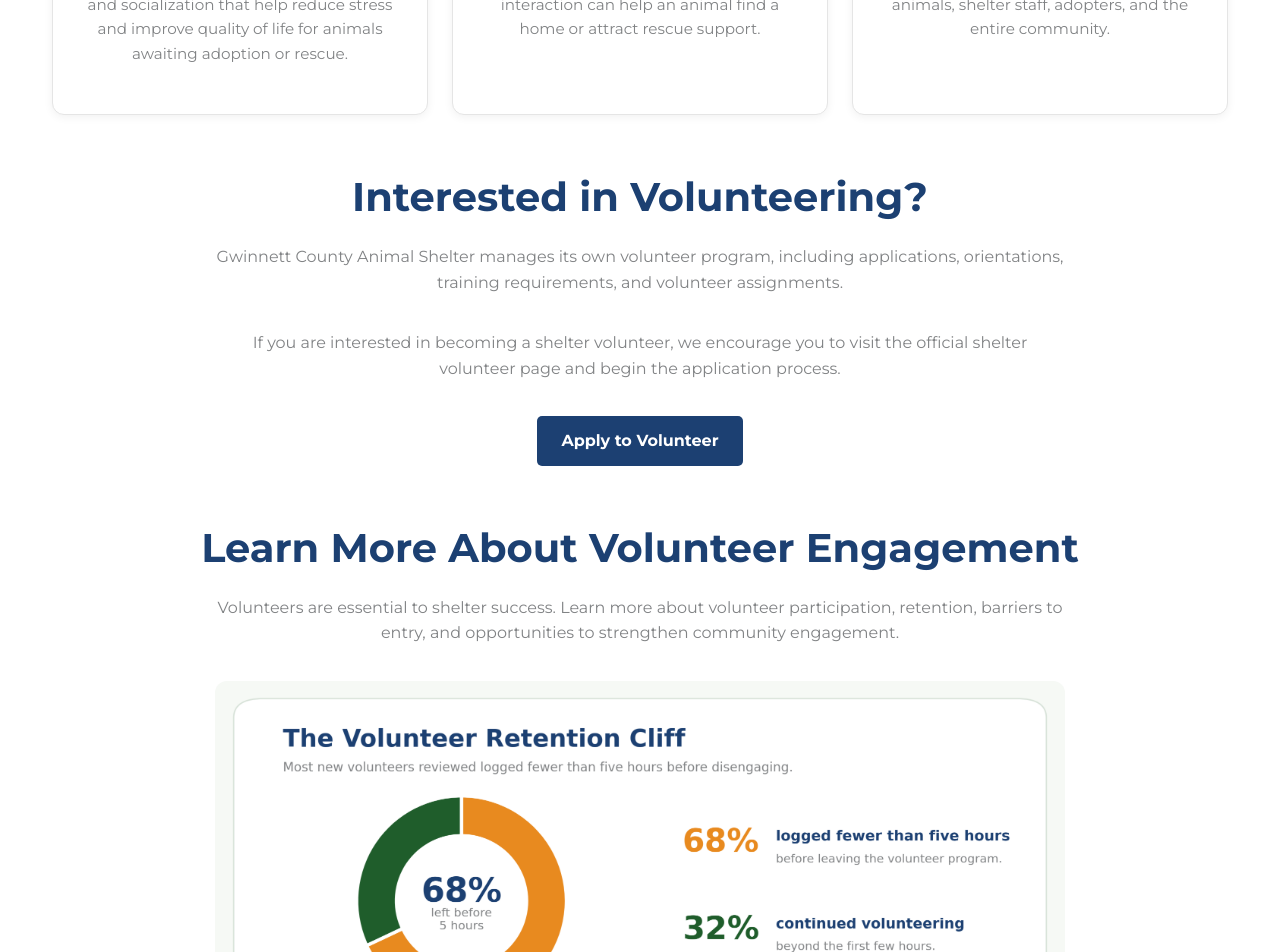
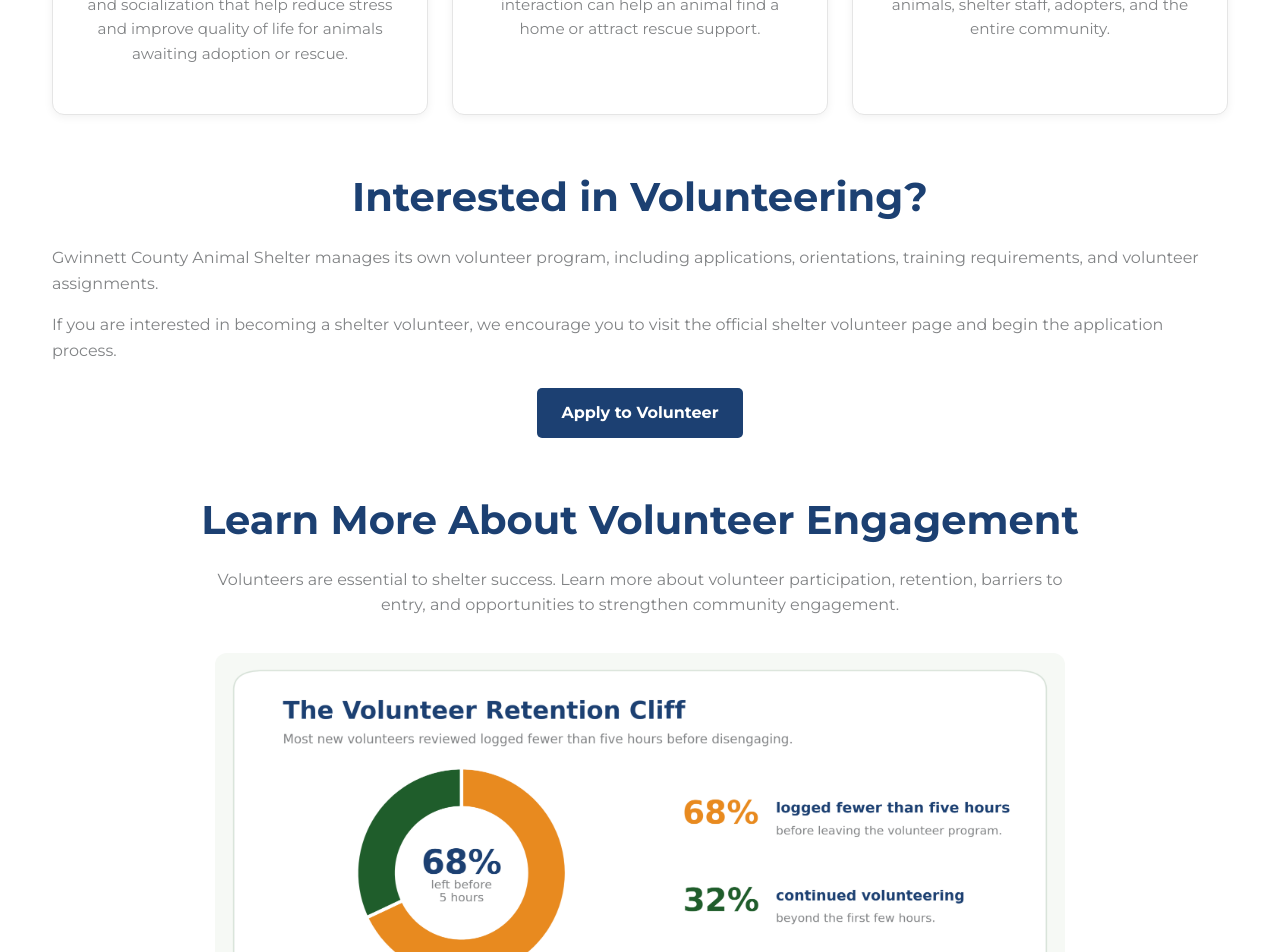
Before and after one commit to whitleybacon/gwinnett-animal-advocacy-alliance, a Jekyll site: the page built from get-involved/volunteer-shelter/index.html, in a window 1280 px wide. Shown: the part 987-1939 px from the top of the page. Built offline with Jekyll 4.4.1, drawn with Linux system fonts in a browser that asks for light colours.

Commit message:
Update index.html

```diff
--- a/get-involved/volunteer-shelter/index.html
+++ b/get-involved/volunteer-shelter/index.html
@@ -69,13 +69,15 @@
 
 <section class="home-section">
 
+    <div class="highlight-content">
+
         <h2>Interested in Volunteering?</h2>
 
-    <p class="section-intro">
+        <p>
             Gwinnett County Animal Shelter manages its own volunteer program, including applications, orientations, training requirements, and volunteer assignments.
         </p>
 
-    <p class="section-intro">
+        <p>
             If you are interested in becoming a shelter volunteer, we encourage you to visit the official shelter volunteer page and begin the application process.
         </p>
 
@@ -86,6 +88,8 @@
                class="btn">
                 Apply to Volunteer
             </a>
+        </div>
+
     </div>
 
 </section>
```
Lines whose indentation alone changed are shown as unchanged.
